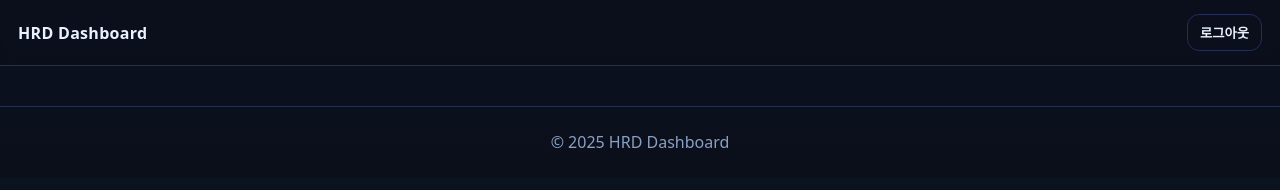
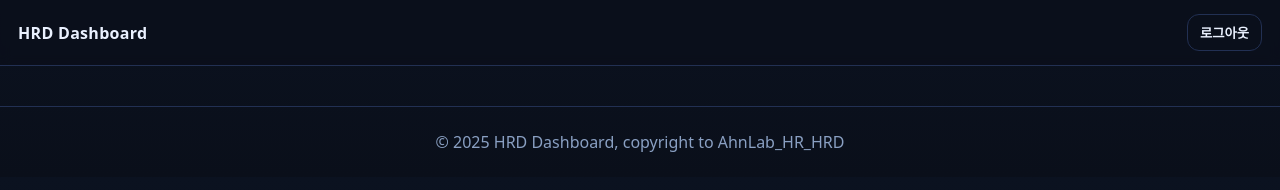
Before and after one commit to leoavce/hrd-dashboard, a plain HTML site: page app.html in a window 1280 px wide. Drawn offline with Linux system fonts and the light colour scheme; no server answers.

Commit message:
Update app.html

```diff
--- a/app.html
+++ b/app.html
@@ -17,7 +17,7 @@
 
   <main id="app"></main>
 
-  <footer class="footer">© 2025 HRD Dashboard</footer>
+  <footer class="footer">© 2025 HRD Dashboard, copyright to AhnLab_HR_HRD</footer>
 
   <script type="module" src="./js/app.js"></script>
 </body>
```
